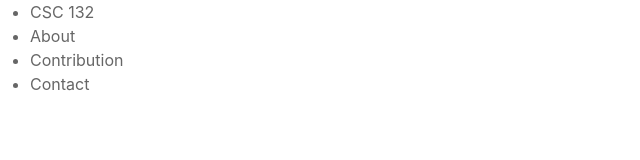
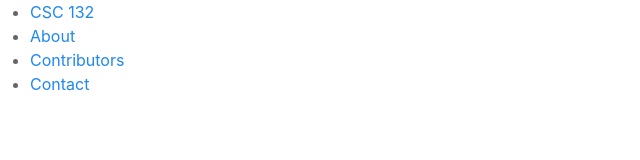
Before and after one commit to MicahAsowata/CSC132, a plain HTML site: page index.html in a window 1280 px wide. Shown: the whole page, without its empty margins (0-640 px from the left). Drawn offline with nearby package versions, Linux system fonts and the light colour scheme.

Commit message:
Made the nav items into links

```diff
--- a/index.html
+++ b/index.html
@@ -14,14 +14,17 @@
     <header>
         <nav>
             <ul>
-                <li>CSC 132</li>
+                <li><a href="#">CSC 132</a></li>
                 <div>
-                    <li>About</li>
-                    <li>Contribution</li>
-                    <li>Contact</li>
+                    <li><a href="#">About</a></li>
+                    <li><a href="#">Contributors</a></li>
+                    <li><a href="#">Contact</a></li>
                 </div>
             </ul>
         </nav>
     </header>
+    <main>
+
+    </main>
 </body>
 </html>
```
